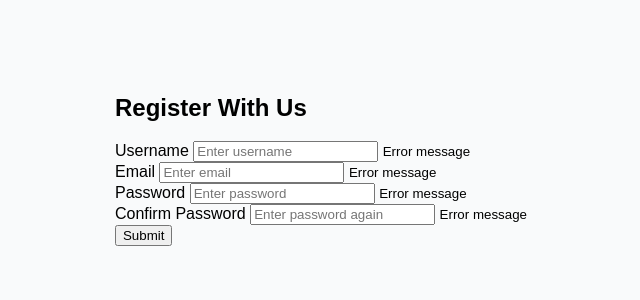
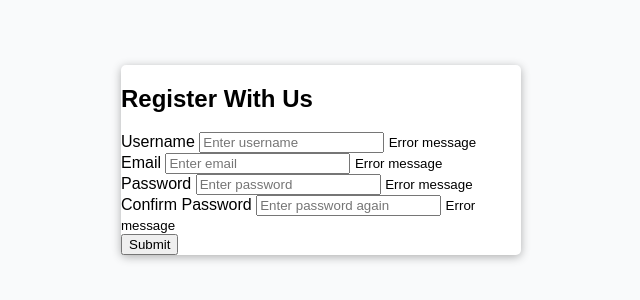
Before and after one commit to CamilingJS/FormValidator, a plain HTML site: page index.html in a window 1280 px wide. Shown: the part 240-540 px from the top of the page, without its empty margins (319-959 px from the left). Drawn offline with Linux system fonts and the light colour scheme; a web font is replaced by a local one.

Commit message:
added border, shadow, round corners for the form container

```diff
--- a/style.css
+++ b/style.css
@@ -13,3 +13,10 @@ body {
     min-height: 100vh;
     margin: 0;
 }
+
+.container {
+    background-color: #fff;
+    border-radius: 5px;
+    box-shadow: 0 2px 10px rgba(0,0,0,0.3);
+    width: 400px;
+}
```
